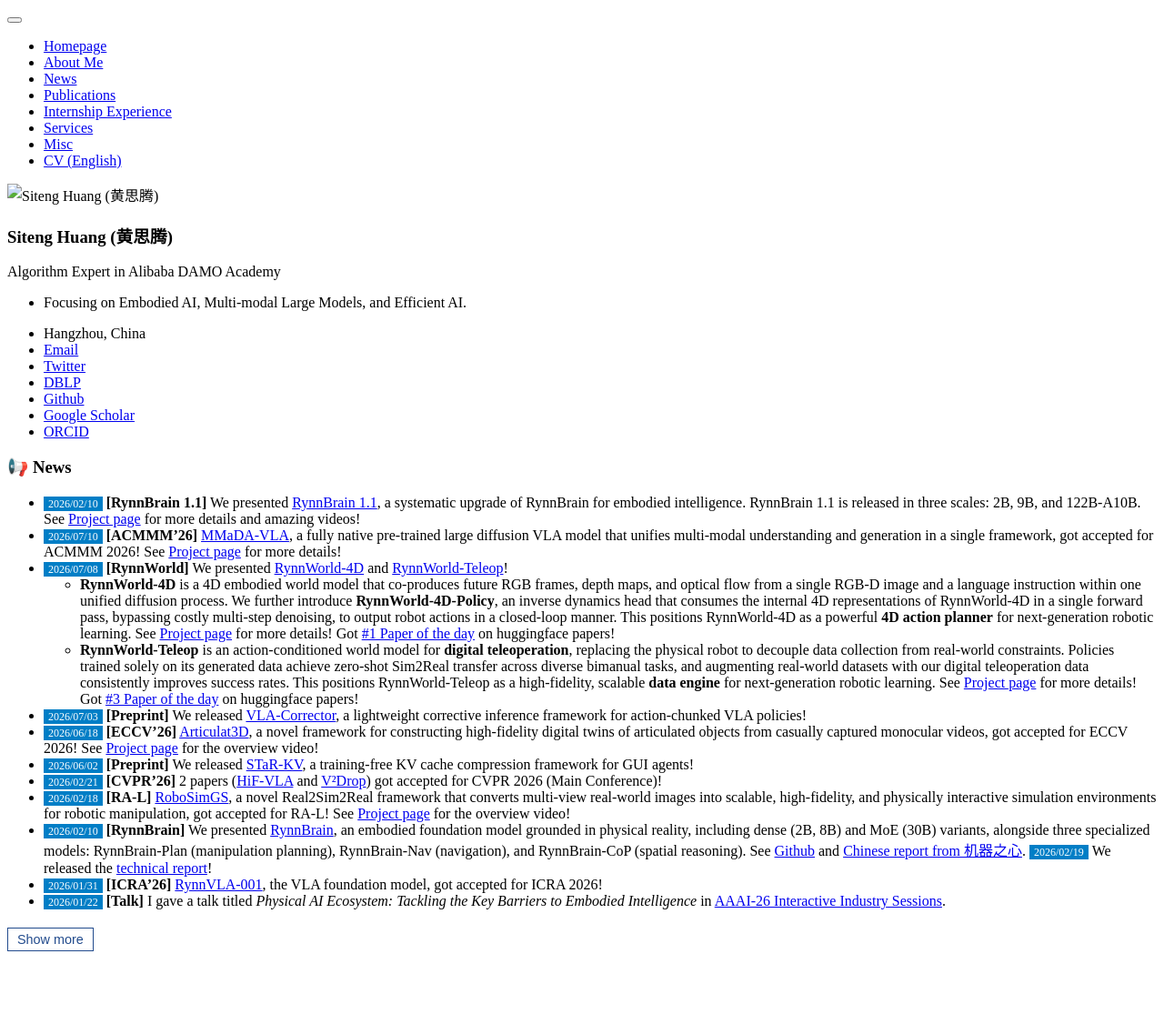
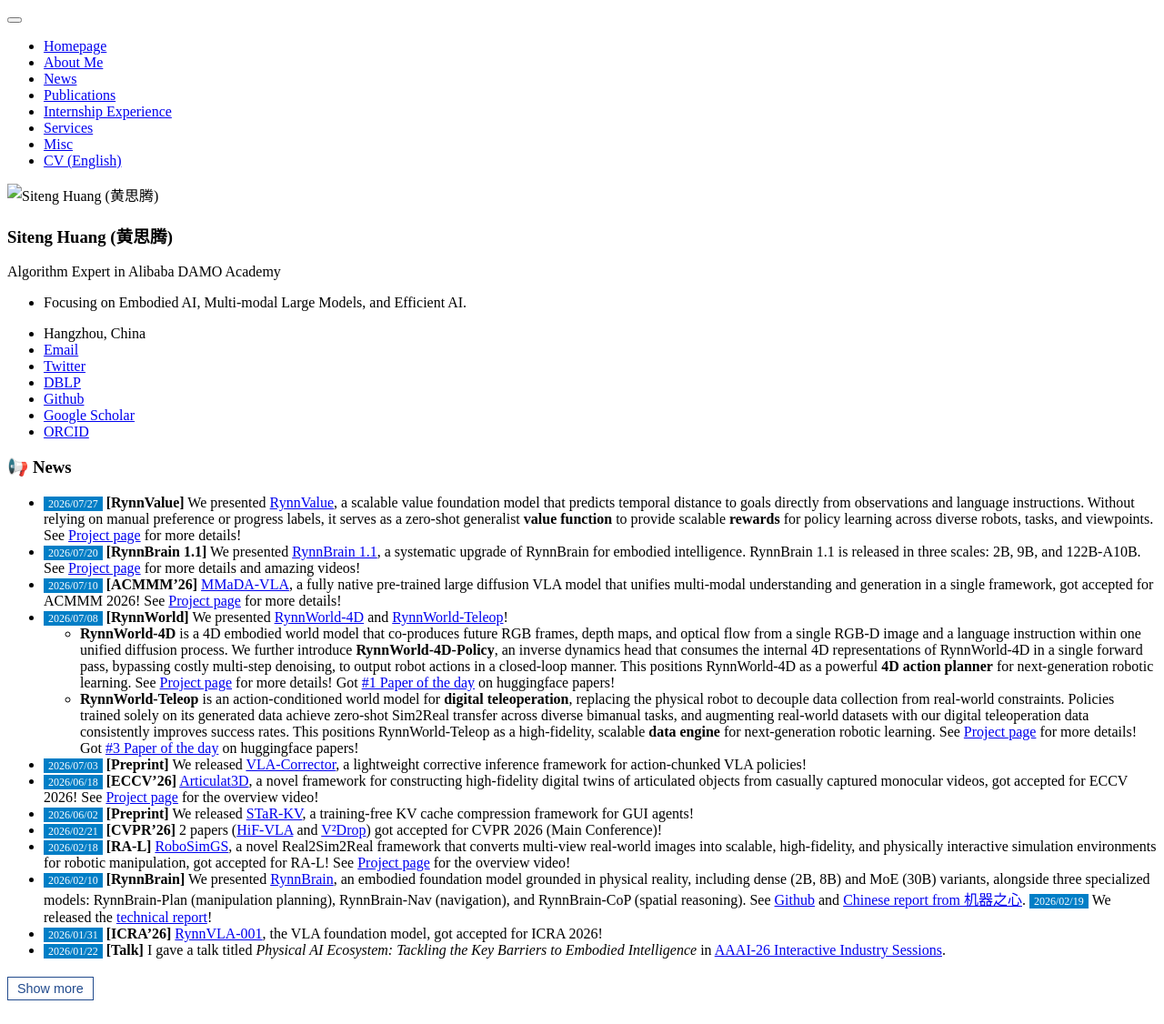
Before and after one commit to bighuang624/bighuang624.github.io, a Jekyll site: the page built from _pages/includes/news.md, in a window 1280 px wide. Shown: the whole page at 91% size. Built offline with Jekyll 4.4.1, drawn with Linux system fonts in a browser that asks for light colours; our own code applies the rules of GitHub Pages for plain Markdown files; before the commit the page ends 1072 px from its top, so only the background shows below that.

Commit message:
add RynnValue

```diff
--- a/_pages/includes/news.md
+++ b/_pages/includes/news.md
@@ -26,7 +26,8 @@
 }
 </style>
 
-* <span style="font-size:12px;color:#FFFFFF;background-color:#007ec6;padding:1px 5px 1.5px 5px;">2026/02/10</span> **[RynnBrain 1.1]** We presented [RynnBrain 1.1](https://arxiv.org/abs/2607.17977), a systematic upgrade of RynnBrain for embodied intelligence. RynnBrain 1.1 is released in three scales: 2B, 9B, and 122B-A10B. See [Project page](https://alibaba-damo-academy.github.io/RynnBrain) for more details and amazing videos!
+* <span style="font-size:12px;color:#FFFFFF;background-color:#007ec6;padding:1px 5px 1.5px 5px;">2026/07/27</span> **[RynnValue]** We presented [RynnValue](https://arxiv.org/abs/2608.09853), a scalable value foundation model that predicts temporal distance to goals directly from observations and language instructions. Without relying on manual preference or progress labels, it serves as a zero-shot generalist **value function** to provide scalable **rewards** for policy learning across diverse robots, tasks, and viewpoints. See [Project page](https://alibaba-damo-academy.github.io/RynnValue.github.io/) for more details!
+* <span style="font-size:12px;color:#FFFFFF;background-color:#007ec6;padding:1px 5px 1.5px 5px;">2026/07/20</span> **[RynnBrain 1.1]** We presented [RynnBrain 1.1](https://arxiv.org/abs/2607.17977), a systematic upgrade of RynnBrain for embodied intelligence. RynnBrain 1.1 is released in three scales: 2B, 9B, and 122B-A10B. See [Project page](https://alibaba-damo-academy.github.io/RynnBrain) for more details and amazing videos!
 * <span style="font-size:12px;color:#FFFFFF;background-color:#007ec6;padding:1px 5px 1.5px 5px;">2026/07/10</span> **[ACMMM'26]** [MMaDA-VLA](https://arxiv.org/abs/2603.25406), a fully native pre-trained large diffusion VLA model that unifies multi-modal understanding and generation in a single framework, got accepted for ACMMM 2026! See [Project page](https://yliu-cs.github.io/MMaDA-VLA/) for more details!
 * <span style="font-size:12px;color:#FFFFFF;background-color:#007ec6;padding:1px 5px 1.5px 5px;">2026/07/08</span> **[RynnWorld]** We presented [RynnWorld-4D](https://arxiv.org/abs/2607.06559) and [RynnWorld-Teleop](https://arxiv.org/abs/2607.06558)!
   * **RynnWorld-4D** is a 4D embodied world model that co-produces future RGB frames, depth maps, and optical flow from a single RGB-D image and a language instruction within one unified diffusion process. We further introduce **RynnWorld-4D-Policy**, an inverse dynamics head that consumes the internal 4D representations of RynnWorld-4D in a single forward pass, bypassing costly multi-step denoising, to output robot actions in a closed-loop manner. This positions RynnWorld-4D as a powerful **4D action planner** for next-generation robotic learning. See [Project page](https://alibaba-damo-academy.github.io/RynnWorld-4D.github.io) for more details! Got [#1 Paper of the day](https://huggingface.co/papers/2607.06559) on huggingface papers!
```
Also changed, not shown: _pages/includes/pub_short.md (+2 -0 lines).
